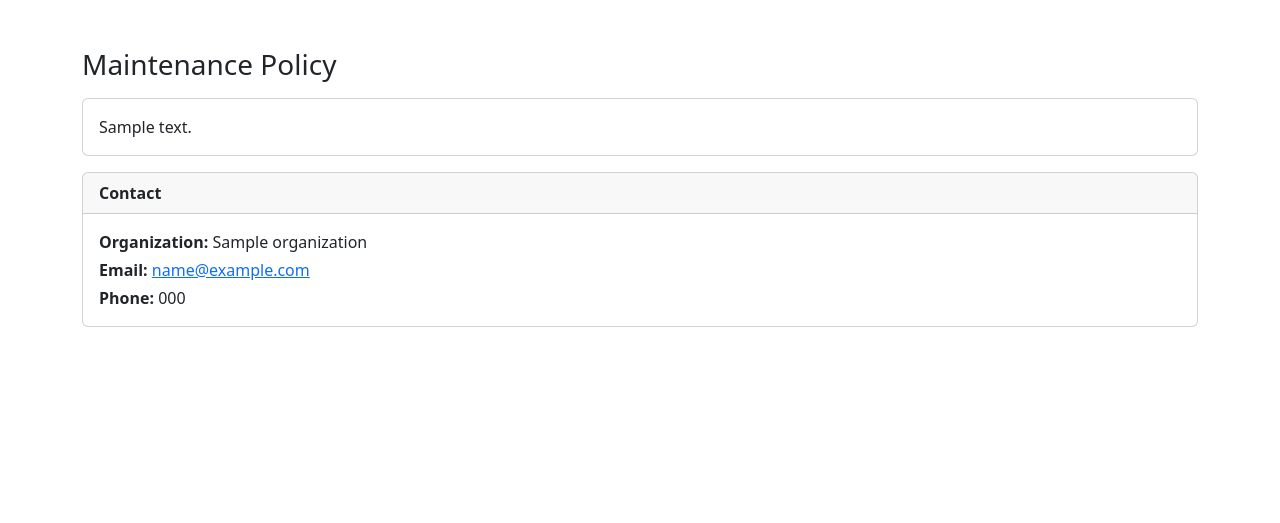
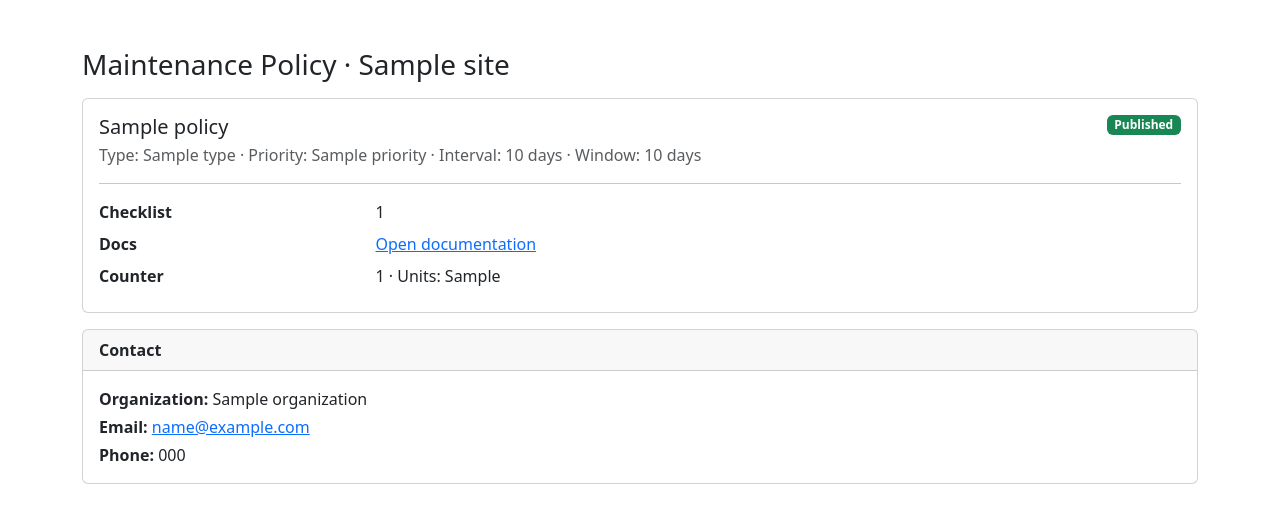
Before and after one commit to ethanwendt02/maint-scheduler, a Django app: template apps/portal/templates/portal/policy.html in a window 1280 px wide. Shown: the part 61-584 px from the top of the page. Run offline with Django 5.2, Linux system fonts and the light colour scheme; tables that the repository leaves empty hold one stand-in row (values such as "Sample post"); the template is opened without the code that fills it: values that come from a table or form of the project are taken from there, most other values are stand-ins (such as "Sample title", 1, 10 or a date in 2020); data that the repository does not hold is empty; parts of the project's set-up code (start-up, migrations or seed data) failed here and were passed over.

Commit message:
Html updates

```diff
--- a/apps/portal/templates/portal/policy.html
+++ b/apps/portal/templates/portal/policy.html
@@ -1,15 +1,41 @@
 {% extends "portal/base_portal.html" %}
-
 {% block title %}Policy{% endblock %}
 
 {% block content %}
-  <h3 class="mb-3">Maintenance Policy</h3>
+  <h3 class="mb-3">Maintenance Policy{% if site %} · {{ site.name }}{% endif %}</h3>
 
   {% if policy %}
-    <!-- If your Policy model has a rich text field like `body` or `content`, adjust below -->
     <div class="card mb-3">
       <div class="card-body">
-        {{ policy.body|default:policy.content|safe }}
+        <div class="d-flex justify-content-between align-items-start">
+          <div>
+            <h5 class="mb-1">{{ policy.name }}</h5>
+            <div class="text-muted">
+              Type: {{ policy.get_type_display|default:policy.type }}
+              · Priority: {{ policy.priority }}
+              {% if policy.interval_days %} · Interval: {{ policy.interval_days }} days{% endif %}
+              {% if policy.window_days %} · Window: {{ policy.window_days }} days{% endif %}
+            </div>
+          </div>
+          <span class="badge bg-success">Published</span>
+        </div>
+
+        <hr>
+
+        <dl class="row mb-0">
+          {% if policy.checklist_id %}
+            <dt class="col-sm-3">Checklist</dt>
+            <dd class="col-sm-9">{{ policy.checklist_id }}</dd>
+          {% endif %}
+          {% if policy.docs_url %}
+            <dt class="col-sm-3">Docs</dt>
+            <dd class="col-sm-9"><a href="{{ policy.docs_url }}" target="_blank" rel="noopener">Open documentation</a></dd>
+          {% endif %}
+          {% if policy.counter %}
+            <dt class="col-sm-3">Counter</dt>
+            <dd class="col-sm-9">{{ policy.counter }}{% if policy.interval_units %} · Units: {{ policy.interval_units }}{% endif %}</dd>
+          {% endif %}
+        </dl>
       </div>
     </div>
   {% else %}
@@ -18,6 +44,7 @@
     </div>
   {% endif %}
 
+  {# You can keep your contact panel based on org if you still use portal.Organization #}
   {% if org %}
     <div class="card">
       <div class="card-header"><strong>Contact</strong></div>
```
Also changed, not shown: apps/portal/templates/portal/dashboard.html (+32 -72 lines).
